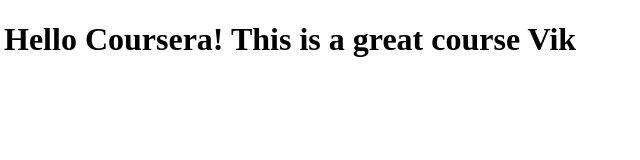
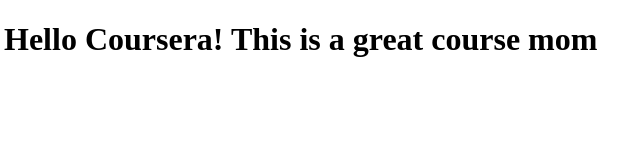
Before and after one commit to buckshotdigital/coursera-test, a plain HTML site: page site/index.html in a window 1280 px wide. Shown: the full height of the page, 4-644 px from the left. Drawn offline with Linux system fonts and the light colour scheme.

Commit message:
small change 2

```diff
--- a/site/index.html
+++ b/site/index.html
@@ -4,6 +4,6 @@
 	<title>Hello Coursera! This is Vik</title>
 </head>
 <body>
-<h1>Hello Coursera! This is a great course Vik</h1>
+<h1>Hello Coursera! This is a great course mom</h1>
 </body>
 </html>
```
